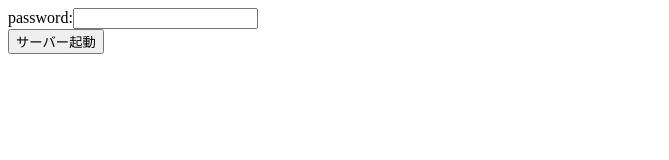
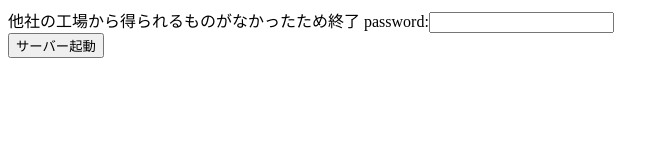
Before and after one commit to nepudding/nepudding.github.io, a plain HTML site: page index.html in a window 1280 px wide. Shown: the whole page, without its empty margins (0-669 px from the left). Drawn offline with Linux system fonts and the light colour scheme.

Commit message:
終了のお知らせを追加

```diff
--- a/index.html
+++ b/index.html
@@ -10,6 +10,7 @@
 <body>
 
 <form action='https://exduyuj4szcv4qbnwxng3qyusi0dtmkt.lambda-url.ap-northeast-1.on.aws/' method="post" class="button_solid">
+    他社の工場から得られるものがなかったため終了
     password:<input type="password" name="passwd" value=""><br>
     <input type="submit" value="サーバー起動">
 </form>
```
